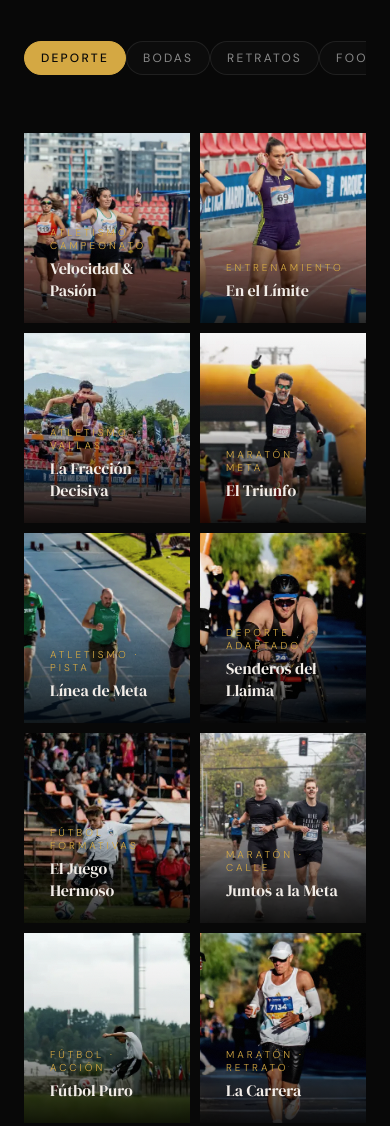
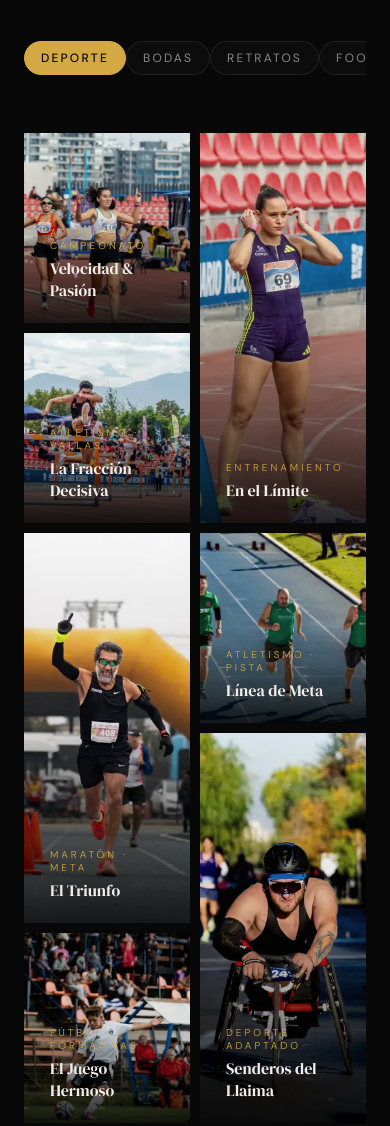
Before and after one commit to cfmillans-rgb/johan_alegria_web, a website: page index.html in a window 390 px wide. Shown: the part 2740-3866 px from the top of the page. Drawn offline with Linux system fonts and the light colour scheme.

Commit message:
Recrear estilo masonry en portafolio para dispositivos móviles y tablets

```diff
--- a/index.html
+++ b/index.html
@@ -660,6 +660,7 @@ nav.scrolled {
   display: grid;
   grid-template-columns: repeat(12, 1fr);
   gap: 10px;
+  grid-auto-flow: dense;
   grid-auto-rows: 260px;
 }
 
@@ -1483,6 +1484,8 @@ footer {
   /* Grid responsivo tablet: 2 items por fila */
   .pp-grid, .pp-grid-3, .pp-grid-5 { grid-auto-rows: 240px; }
   .pp-item { grid-column: span 6; }
+  .pp-item.pp-portrait { grid-row: span 2; }
+  .pp-item.pp-big { grid-column: span 12; grid-row: span 2; }
   .pp-footer { flex-direction: column; align-items: flex-start; gap: 12px; }
   .item-overlay { opacity: 1; }
   .pp-overlay { opacity: 1; }
@@ -1530,6 +1533,8 @@ footer {
     grid-auto-rows: 190px;
   }
   .pp-item { grid-column: span 1; }
+  .pp-item.pp-portrait { grid-row: span 2; }
+  .pp-item.pp-big { grid-column: span 2; grid-row: span 2; }
   .port-tab { padding: 8px 16px; }
   .pt-name { font-size: 12px; }
   .pt-num { font-size: 10px; }
```
